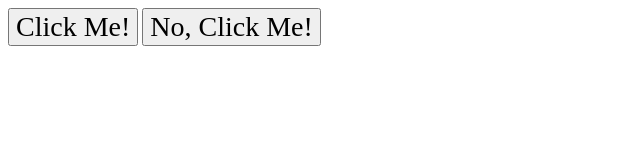
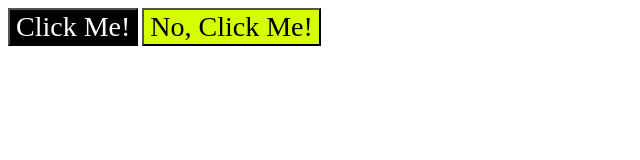
Before and after one commit to meadDashSolomon/foundations3, a plain HTML site: page index.html in a window 1280 px wide. Shown: the whole page, without its empty margins (0-640 px from the left). Drawn offline with Linux system fonts and the light colour scheme.

Commit message:
Built html and css for foundations3 practice

```diff
--- a/styles.css
+++ b/styles.css
@@ -5,3 +5,12 @@
     font-size: 28px;
     font-family: Helvitica, "Times New Roman", sans-serif;
 }
+
+.first {
+    background-color: rgb(0, 0, 0);
+    color: #ffffff;
+}
+
+.second {
+    background-color: hsl(70, 100%, 50%);
+}
```
